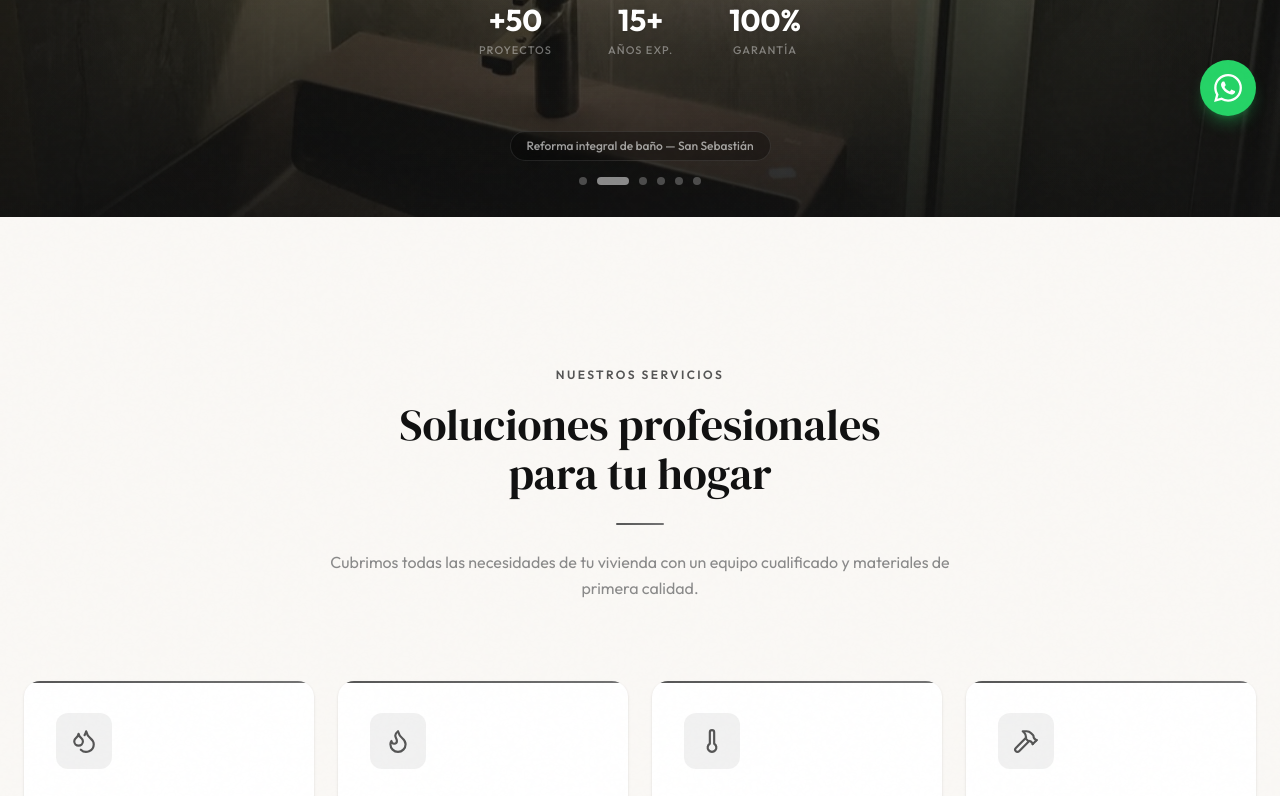
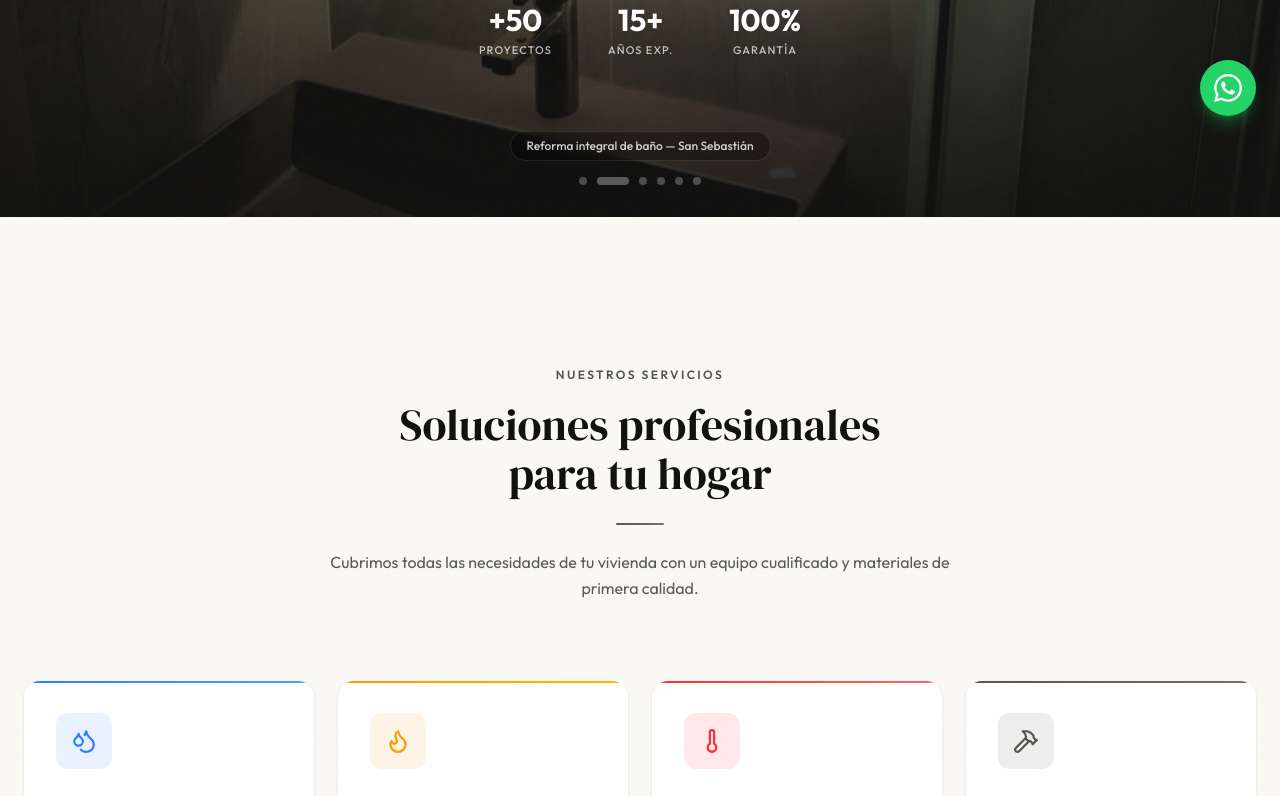
Before and after one commit to oscarcarregal/oscar-web, a Next.js app: page / in a window 1280 px wide. Shown: the part 660-1456 px from the top of the page. Built offline with nearby package versions, Linux system fonts and the light colour scheme; no server answers; the database is empty.

Commit message:
ajustes de estilo

```diff
--- a/app/components/CTA.tsx
+++ b/app/components/CTA.tsx
@@ -26,7 +26,7 @@ export default function CTA({ phoneNumber }: { phoneNumber: string }) {
           <br className="hidden sm:block" />
           <span className="text-gradient-copper">tu hogar?</span>
         </h2>
-        <p className="mx-auto mt-6 max-w-xl text-base leading-relaxed text-white/50">
+        <p className="mx-auto mt-6 max-w-xl text-base leading-relaxed text-white/70">
           Cuéntame tu proyecto y me pondré en contacto contigo para darte una
           respuesta personalizada y adaptada a lo que necesitas.
         </p>
--- a/app/components/Contact.tsx
+++ b/app/components/Contact.tsx
@@ -22,6 +22,8 @@ export default function Contact({ config }: { config: SiteConfig | null }) {
           ? `${business.schedule.days} · ${business.schedule.hours}`
           : "",
       href: phoneHref,
+      iconColor: "text-green-500",
+      iconBg: "bg-green-500/10 group-hover:bg-green-500/20",
     },
     {
       icon: Mail,
@@ -29,6 +31,8 @@ export default function Contact({ config }: { config: SiteConfig | null }) {
       line1: business?.email,
       line2: business?.responseTime,
       href: business?.email ? `mailto:${business.email}` : undefined,
+      iconColor: "text-indigo-500",
+      iconBg: "bg-indigo-500/10 group-hover:bg-indigo-500/20",
     },
     {
       icon: MapPin,
@@ -42,6 +46,8 @@ export default function Contact({ config }: { config: SiteConfig | null }) {
         ? `${config.storeAddress.postalCode} ${config.storeAddress.city}`
         : undefined,
       href: "https://maps.google.com/maps?q=" + config?.storeAddress?.mapsQuery,
+      iconColor: "text-red-500",
+      iconBg: "bg-red-500/10 group-hover:bg-red-500/20",
     },
   ];
 
@@ -73,8 +79,8 @@ export default function Contact({ config }: { config: SiteConfig | null }) {
                 transitionDelay: visible ? `${200 + i * 120}ms` : "0ms",
               }}
             >
-              <div className="flex h-14 w-14 items-center justify-center rounded-xl bg-copper/8 transition-colors duration-300 group-hover:bg-copper/15">
-                <c.icon className="text-copper" size={24} />
+              <div className={`flex h-14 w-14 items-center justify-center rounded-xl transition-colors duration-300 ${c.iconBg}`}>
+                <c.icon className={c.iconColor} size={24} />
               </div>
               <h3 className="mt-5 text-xl text-carbon">{c.title}</h3>
               {c.href ? (
--- a/app/components/HeroCarousel.tsx
+++ b/app/components/HeroCarousel.tsx
@@ -57,7 +57,7 @@ export default function HeroCarousel({ slides, experience }: HeroCarouselProps)
 
       {/* Contenido central */}
       <div className="relative z-10 mx-auto flex max-w-6xl flex-col items-center px-6 pt-6 pb-26 text-center">
-        <span className="animate-fade-up mb-8 inline-flex items-center gap-2.5 rounded-full border border-white/10 bg-white/5 px-5 py-2 text-xs font-medium tracking-widest uppercase text-white/70 backdrop-blur-sm">
+        <span className="animate-fade-up mb-8 inline-flex items-center gap-2.5 rounded-full border border-white/10 bg-white/5 px-5 py-2 text-xs font-medium tracking-widest uppercase text-white/90 backdrop-blur-sm">
           <span className="h-1.5 w-1.5 rounded-full bg-copper animate-pulse" />
           {experience || "Más de 15 años de experiencia"}
         </span>
@@ -68,7 +68,7 @@ export default function HeroCarousel({ slides, experience }: HeroCarouselProps)
           <span className="text-gradient-copper">hecha realidad</span>
         </h1>
 
-        <p className="animate-fade-up delay-2 mx-auto mt-8 max-w-2xl text-lg leading-relaxed text-white/60 md:text-xl">
+        <p className="animate-fade-up delay-2 mx-auto mt-8 max-w-2xl text-lg leading-relaxed text-white/80 md:text-xl">
           Fontanería, gas, calefacción y reformas integrales con los mejores
           materiales y un acabado impecable.
         </p>
@@ -106,7 +106,7 @@ export default function HeroCarousel({ slides, experience }: HeroCarouselProps)
               <p className="relative text-2xl font-bold text-white drop-shadow md:text-3xl">
                 {item.value}
               </p>
-              <p className="mt-1 text-[11px] font-medium tracking-widest uppercase text-white/40">
+              <p className="mt-1 text-[11px] font-medium tracking-widest uppercase text-white/70">
                 {item.label}
               </p>
             </div>
@@ -132,7 +132,7 @@ export default function HeroCarousel({ slides, experience }: HeroCarouselProps)
 
       {/* Indicadores inferiores */}
       <div className="absolute bottom-8 left-0 right-0 z-10 flex flex-col items-center gap-4">
-        <span className="rounded-full border border-white/10 bg-black/30 px-4 py-1.5 text-xs font-medium text-white/60 backdrop-blur-sm">
+        <span className="rounded-full border border-white/10 bg-black/30 px-4 py-1.5 text-xs font-medium text-white/80 backdrop-blur-sm">
           {slides[current]?.caption}
         </span>
         <div className="flex items-center gap-2.5">
--- a/app/components/Services.tsx
+++ b/app/components/Services.tsx
@@ -10,28 +10,36 @@ const services = [
     title: "Fontanería",
     description:
       "instalaciones sanitarias en viviendas y locales, montantes de agua, bajantes comunitarias.",
-    accent: "copper",
+    iconColor: "text-blue-500",
+    iconBg: "bg-blue-500/10 group-hover:bg-blue-500/20",
+    gradientClass: "from-blue-500 to-blue-400",
   },
   {
     icon: Flame,
     title: "Gas",
     description:
       "Empresa autorizada, Instalacion de calderas y calentadores de gas, certificados y alta en industria.",
-    accent: "steel-blue",
+    iconColor: "text-amber-500",
+    iconBg: "bg-amber-500/10 group-hover:bg-amber-500/20",
+    gradientClass: "from-amber-500 to-amber-400",
   },
   {
     icon: Thermometer,
     title: "Calefacción y climatización",
     description:
       "Instalacion de radiadores, suelo radiante y aire acondicionado.",
-    accent: "copper",
+    iconColor: "text-red-500",
+    iconBg: "bg-red-500/10 group-hover:bg-red-500/20",
+    gradientClass: "from-red-500 to-red-400",
   },
   {
     icon: Hammer,
     title: "Reformas generales",
     description:
       "Reformas de cuartos de baños, cocinas pisos y locales, coordinación de gremios.",
-    accent: "steel-blue",
+    iconColor: "text-stone-600",
+    iconBg: "bg-stone-600/10 group-hover:bg-stone-600/20",
+    gradientClass: "from-stone-600 to-stone-500",
   },
 ];
 
@@ -78,13 +86,13 @@ export default function Services() {
               }}
             >
               <div
-                className="absolute top-0 left-0 right-0 h-[2px] bg-gradient-to-r from-copper to-copper-light"
+                className={`absolute top-0 left-0 right-0 h-[2px] bg-gradient-to-r ${s.gradientClass}`}
               />
               <div
-                className="mb-6 inline-flex h-14 w-14 items-center justify-center rounded-xl bg-copper/8 group-hover:bg-copper/15 transition-colors duration-300"
+                className={`mb-6 inline-flex h-14 w-14 items-center justify-center rounded-xl transition-colors duration-300 ${s.iconBg}`}
               >
                 <s.icon
-                  className="text-copper"
+                  className={s.iconColor}
                   size={26}
                 />
               </div>
--- a/app/components/StoreLocation.tsx
+++ b/app/components/StoreLocation.tsx
@@ -169,8 +169,8 @@ export default function StoreLocation({ config }: { config: SiteConfig | null })
             {/* Tarjeta de dirección */}
             <div className="rounded-2xl bg-white p-7 shadow-sm transition-all duration-300 hover-glow">
               <div className="flex flex-col gap-5 sm:flex-row sm:items-start sm:gap-6">
-                <div className="flex h-14 w-14 shrink-0 items-center justify-center rounded-xl bg-gray-100">
-                  <MapPin className="text-gray-500" size={24} />
+                <div className="flex h-14 w-14 shrink-0 items-center justify-center rounded-xl bg-red-500/10">
+                  <MapPin className="text-red-500" size={24} />
                 </div>
                 <div className="flex-1">
                   <h3 className="text-xl text-carbon">Dirección y horario</h3>
--- a/app/components/WhyUs.tsx
+++ b/app/components/WhyUs.tsx
@@ -11,18 +11,24 @@ const reasons = [
     title: "Calidad Premium",
     description:
       "Trabajamos solo con marcas líderes y materiales certificados. Cada proyecto incluye garantía por escrito.",
+    iconColor: "text-indigo-500",
+    iconBg: "bg-indigo-500/10",
   },
   {
     icon: Sparkles,
     title: "Limpieza Absoluta",
     description:
       "Dejamos tu hogar impecable tras cada trabajo. Protegemos muebles y superficies durante toda la obra.",
+    iconColor: "text-teal-500",
+    iconBg: "bg-teal-500/10",
   },
   {
     icon: CalendarCheck,
     title: "Plazos Cumplidos",
     description:
       "Planificamos cada fase al detalle. Nos comprometemos con la fecha de entrega y la cumplimos.",
+    iconColor: "text-emerald-500",
+    iconBg: "bg-emerald-500/10",
   },
 ];
 
@@ -65,8 +71,8 @@ export default function WhyUs({ experience }: { experience: string }) {
                     transitionDelay: visible ? `${300 + i * 150}ms` : "0ms",
                   }}
                 >
-                  <div className="flex h-12 w-12 shrink-0 items-center justify-center rounded-xl bg-copper/8">
-                    <r.icon className="text-copper" size={22} />
+                  <div className={`flex h-12 w-12 shrink-0 items-center justify-center rounded-xl ${r.iconBg}`}>
+                    <r.icon className={r.iconColor} size={22} />
                   </div>
                   <div>
                     <h3 className="text-lg text-carbon">{r.title}</h3>
@@ -102,7 +108,7 @@ export default function WhyUs({ experience }: { experience: string }) {
                 <h3 className="mt-8 text-center text-2xl md:text-3xl">
                   {experience} cuidando hogares
                 </h3>
-                <p className="mt-4 text-center text-sm leading-relaxed text-white/50">
+                <p className="mt-4 text-center text-sm leading-relaxed text-white/70">
                   Desde instalaciones sencillas hasta reformas integrales,
                   ponemos la misma dedicación en cada proyecto.
                 </p>
@@ -111,11 +117,11 @@ export default function WhyUs({ experience }: { experience: string }) {
                     <Star
                       key={i}
                       size={18}
-                      className="fill-copper text-copper"
+                      className="fill-yellow-400 text-yellow-400"
                     />
                   ))}
                 </div>
-                <p className="mt-2 text-center text-xs tracking-wide text-white/40">
+                <p className="mt-2 text-center text-xs tracking-wide text-white/70">
                   Valoración media de nuestros clientes
                 </p>
               </div>
--- a/app/globals.css
+++ b/app/globals.css
@@ -5,7 +5,7 @@
 @theme {
   --color-carbon: #111111;
   --color-carbon-light: #1C1C1C;
-  --color-silver: #8A8A8A;
+  --color-silver: #595959;
   --color-gray-dark: #3A3A3A;
   --color-gray-bg: #F6F4F0;
   --color-cream: #FAF8F5;
--- a/app/not-found.tsx
+++ b/app/not-found.tsx
@@ -9,7 +9,7 @@ export default function NotFound() {
       <div className="pointer-events-none absolute -top-32 left-1/4 h-64 w-64 rounded-full bg-white/3 blur-[100px]" />
       <div className="pointer-events-none absolute -bottom-32 right-1/4 h-64 w-64 rounded-full bg-white/3 blur-[100px]" />
 
-      <span className="mb-6 inline-flex items-center gap-2.5 rounded-full border border-white/10 bg-white/5 px-5 py-2 text-xs font-medium tracking-widest uppercase text-white/60 backdrop-blur-sm">
+      <span className="mb-6 inline-flex items-center gap-2.5 rounded-full border border-white/10 bg-white/5 px-5 py-2 text-xs font-medium tracking-widest uppercase text-white/80 backdrop-blur-sm">
         <span className="h-1.5 w-1.5 rounded-full bg-silver" />
         Error 404
       </span>
@@ -18,7 +18,7 @@ export default function NotFound() {
         Página no <span className="text-gradient-copper">encontrada</span>
       </h1>
 
-      <p className="mx-auto mt-6 max-w-md text-base leading-relaxed text-white/50">
+      <p className="mx-auto mt-6 max-w-md text-base leading-relaxed text-white/70">
         La página que buscas no existe o ha sido movida. Vuelve al inicio para
         seguir navegando.
       </p>
--- a/app/presupuesto/page.tsx
+++ b/app/presupuesto/page.tsx
@@ -172,7 +172,7 @@ function PresupuestoForm() {
     submitted || blurred.has(key) ? errors[key] : undefined;
 
   const inputClass = (field: string, hasError?: boolean) =>
-    `w-full rounded-xl border bg-white px-4 py-3.5 text-sm text-carbon outline-none transition-all duration-300 placeholder:text-silver/60 ${hasError
+    `w-full rounded-xl border bg-white px-4 py-3.5 text-sm text-carbon outline-none transition-all duration-300 placeholder:text-gray-500 ${hasError
       ? "border-red-400 ring-2 ring-red-100 shadow-sm"
       : focused === field
         ? "border-gray-400 ring-2 ring-gray-100 shadow-sm"
@@ -406,6 +406,8 @@ function ContactSidebar({ config }: { config: SiteConfig | null }) {
           ? `${business.schedule.days} · ${business.schedule.hours}`
           : "",
       href: phoneHref,
+      iconColor: "text-green-500",
+      iconBg: "bg-green-500/10",
     },
     {
       icon: Mail,
@@ -413,6 +415,8 @@ function ContactSidebar({ config }: { config: SiteConfig | null }) {
       text: business?.email,
       sub: business?.responseTime,
       href: business?.email ? `mailto:${business.email}` : undefined,
+      iconColor: "text-indigo-500",
+      iconBg: "bg-indigo-500/10",
     },
     {
       icon: MapPin,
@@ -422,6 +426,8 @@ function ContactSidebar({ config }: { config: SiteConfig | null }) {
         ? `${config.storeAddress.street}, ${config.storeAddress.postalCode} ${config.storeAddress.city}`
         : undefined,
       href: undefined,
+      iconColor: "text-red-500",
+      iconBg: "bg-red-500/10",
     },
     {
       icon: Clock,
@@ -429,6 +435,8 @@ function ContactSidebar({ config }: { config: SiteConfig | null }) {
       text: business?.schedule.days,
       sub: business?.schedule.hours,
       href: undefined,
+      iconColor: "text-amber-500",
+      iconBg: "bg-amber-500/10",
     },
   ];
 
@@ -447,8 +455,8 @@ function ContactSidebar({ config }: { config: SiteConfig | null }) {
         <div className="mt-6 space-y-5">
           {contactItems.map((c) => (
             <div key={c.title} className="flex items-start gap-4">
-              <div className="flex h-10 w-10 shrink-0 items-center justify-center rounded-xl bg-gray-100">
-                <c.icon className="text-gray-500" size={18} />
+              <div className={`flex h-10 w-10 shrink-0 items-center justify-center rounded-xl ${c.iconBg}`}>
+                <c.icon className={c.iconColor} size={18} />
               </div>
               <div>
                 <p className="text-[10px] font-semibold uppercase tracking-[0.15em] text-silver">
@@ -476,7 +484,7 @@ function ContactSidebar({ config }: { config: SiteConfig | null }) {
           <div className="absolute inset-0 bg-gradient-to-br from-white/5 via-transparent to-white/3" />
         <div className="relative">
           <h3 className="font-heading text-xl">Trato directo y personal</h3>
-          <ul className="mt-5 space-y-3.5 text-sm text-white/50">
+          <ul className="mt-5 space-y-3.5 text-sm text-white/70">
             {[
               "Comunicación directa conmigo",
               "Valoración adaptada a tu proyecto",
@@ -529,7 +537,7 @@ export default function PresupuestoPage() {
         <div className="pointer-events-none absolute top-0 left-0 right-0 h-px bg-gradient-to-r from-transparent via-white/10 to-transparent" />
 
         <div className="relative mx-auto max-w-7xl px-6 text-center animate-fade-up">
-          <span className="mb-5 inline-flex items-center gap-2.5 rounded-full border border-white/10 bg-white/5 px-5 py-2 text-xs font-medium tracking-widest uppercase text-white/60 backdrop-blur-sm">
+          <span className="mb-5 inline-flex items-center gap-2.5 rounded-full border border-white/10 bg-white/5 px-5 py-2 text-xs font-medium tracking-widest uppercase text-white/80 backdrop-blur-sm">
             <span className="h-1.5 w-1.5 rounded-full bg-copper" />
             Sin compromiso
           </span>
@@ -537,7 +545,7 @@ export default function PresupuestoPage() {
             Cuéntame{" "}
             <span className="text-gradient-copper">tu proyecto</span>
           </h1>
-          <p className="mx-auto mt-5 max-w-xl text-base leading-relaxed text-white/50 md:text-lg">
+          <p className="mx-auto mt-5 max-w-xl text-base leading-relaxed text-white/70 md:text-lg">
             Ponte en contacto conmigo por teléfono o email, cuéntame qué
             necesitas y te daré una respuesta personalizada.
           </p>
--- a/app/trabajos/page.tsx
+++ b/app/trabajos/page.tsx
@@ -69,7 +69,7 @@ function TrabajosHero() {
         <h1 className="font-heading text-4xl leading-tight text-white md:text-5xl lg:text-6xl">
           Nuestros <span className="text-gradient-copper">Trabajos</span>
         </h1>
-        <p className="mx-auto mt-6 max-w-2xl text-lg leading-relaxed text-white/50 md:text-xl">
+        <p className="mx-auto mt-6 max-w-2xl text-lg leading-relaxed text-white/70 md:text-xl">
           Explora algunos de nuestros proyectos de reformas, fontanería e
           instalaciones.
         </p>
@@ -444,7 +444,7 @@ function TrabajosCTA({ phoneNumber }: { phoneNumber: string }) {
           <br className="hidden sm:block" />
           <span className="text-gradient-copper">resultado así?</span>
         </h2>
-        <p className="mx-auto mt-6 max-w-xl text-base leading-relaxed text-white/50">
+        <p className="mx-auto mt-6 max-w-xl text-base leading-relaxed text-white/70">
           Cuéntame tu idea y me pondré en contacto contigo para hablar de tu
           proyecto de forma directa y personalizada.
         </p>
```
Also changed, not shown: app/components/Footer.tsx (+13 -13 lines).
